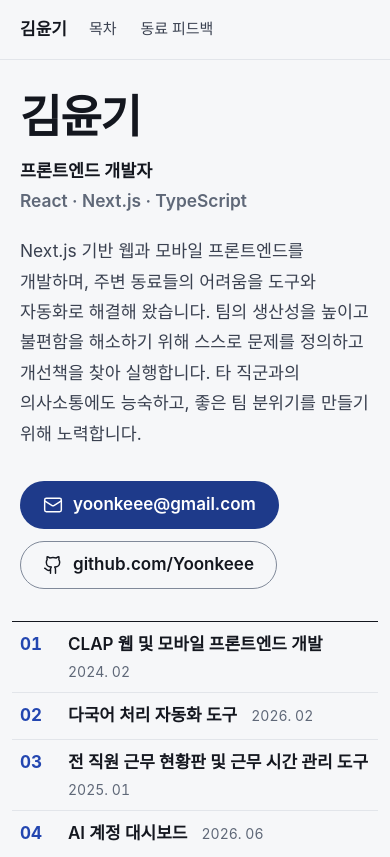
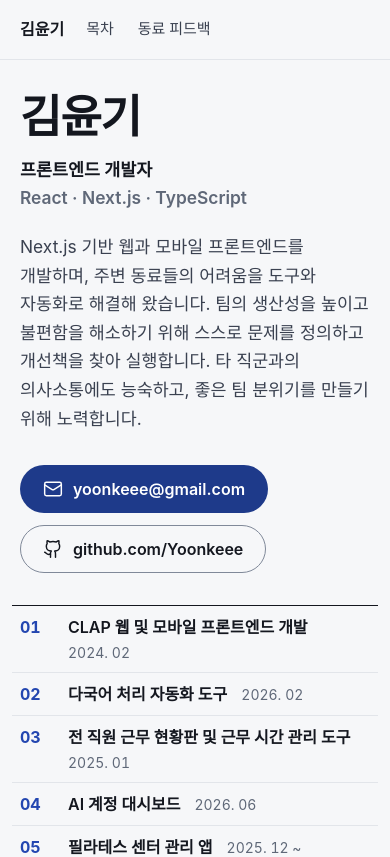
Before and after one commit to Yoonkeee/yoonkeee.github.io, a Next.js app: page /pf/ in a window 390 px wide. Shown: the top 857 px of the page. Built offline with nearby package versions, Linux system fonts and the light colour scheme; a web font is replaced by a local one.

Commit message:
fix: 640px 이하에서 본문 크기와 줄 간격을 줄임

```diff
--- a/src/app/globals.css
+++ b/src/app/globals.css
@@ -37,6 +37,13 @@
   --gutter: clamp(20px, 5vw, 48px);
   --section-gap: clamp(96px, 12vw, 152px);
   --ease-out: cubic-bezier(0.2, 0.7, 0.2, 1);
+}
+
+@media (max-width: 640px) {
+  :root {
+    --fs-body: 1rem;
+    --lh-body: 1.65;
+  }
 }
 
 *,
```
